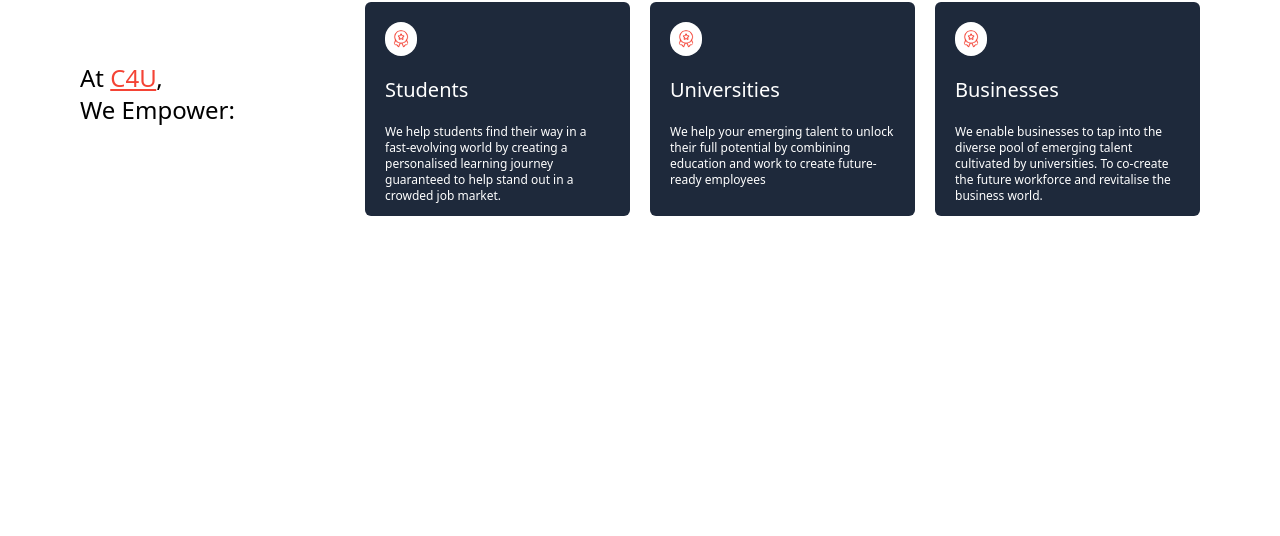
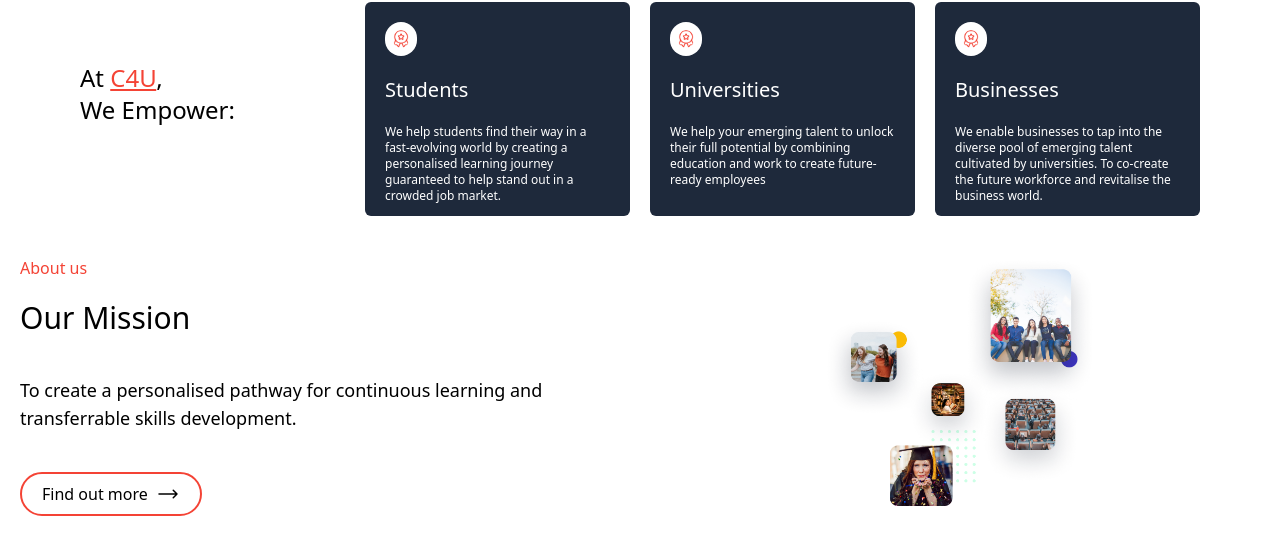
Before and after one commit to rakibulislam161363/Tailwind-project-03, a website built with Vite: page index.html in a window 1280 px wide. Shown: the part 374-910 px from the top of the page. Before the commit the page ends 800 px from the top, so only its background shows below. Built offline with nearby package versions, Linux system fonts and the light colour scheme.

Commit message:
mission section end

```diff
--- a/index.html
+++ b/index.html
@@ -97,8 +97,27 @@
     <h1 class="text-white pt-5 text-xl">Businesses</h1>
     <p class="text-white pt-5 text-xs ">We enable businesses to tap into the diverse pool of emerging talent cultivated by universities. To co-create the future
     workforce and revitalise the business world.
+    </p>
+  </div>
+ </section>
 
-    </p>
+ <!-- ! mission section -->
+
+ <section class="grid grid-cols-12 py-5">
+  <!-- first -->
+  <div class="col-span-12 md:col-span-6 px-5">
+    <h1 class="text-[#F44335] text-base">About us</h1>
+    <h1 class="dark:text-white text-3xl pt-5">Our Mission</h1>
+    <p class="dark:text-white pt-10 text-lg pb-10">To create a personalised pathway for continuous learning and transferrable skills development.</p>
+    <button class="border-[2px] dark:text-white hover:bg-green-500 hover:text-white border-[#F44335] rounded-full flex gap-2 px-5 py-2">Find out more <svg xmlns="http://www.w3.org/2000/svg" fill="none" viewBox="0 0 24 24" stroke-width="1.5" stroke="currentColor"
+      class="size-6 dark:stroke-white">
+      <path stroke-linecap="round" stroke-linejoin="round" d="M17.25 8.25 21 12m0 0-3.75 3.75M21 12H3" />
+    </svg>
+</button>
+  </div>
+  <!-- second -->
+  <div class="col-span-12 md:col-span-6 flex justify-center">
+    <img class="h-[250px]" src="./image/Group 238902@2x.png" alt="">
   </div>
  </section>
 
--- a/style.css
+++ b/style.css
@@ -16,6 +16,6 @@
     @apply hover:text-green-500 cursor-pointer
   }
   .hero{
-    @apply pt-[150px] transition-all delay-300
+    @apply pt-[150px] md:pt-0 transition-all delay-300
   }
 }
```
